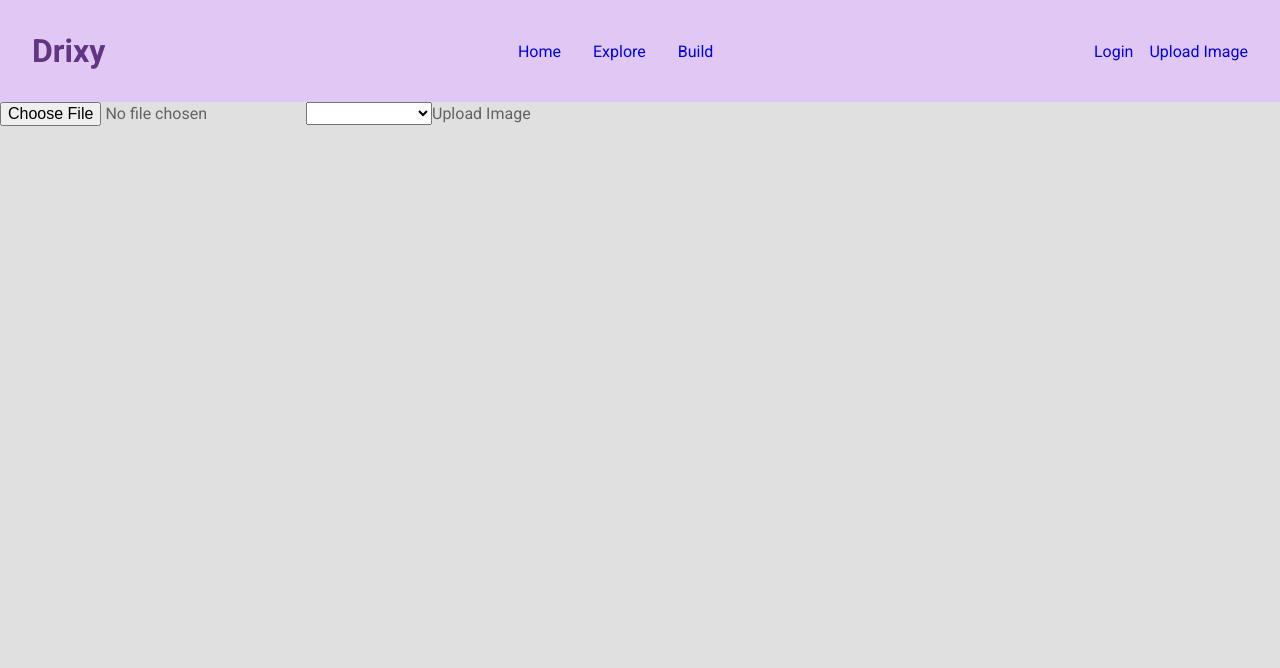
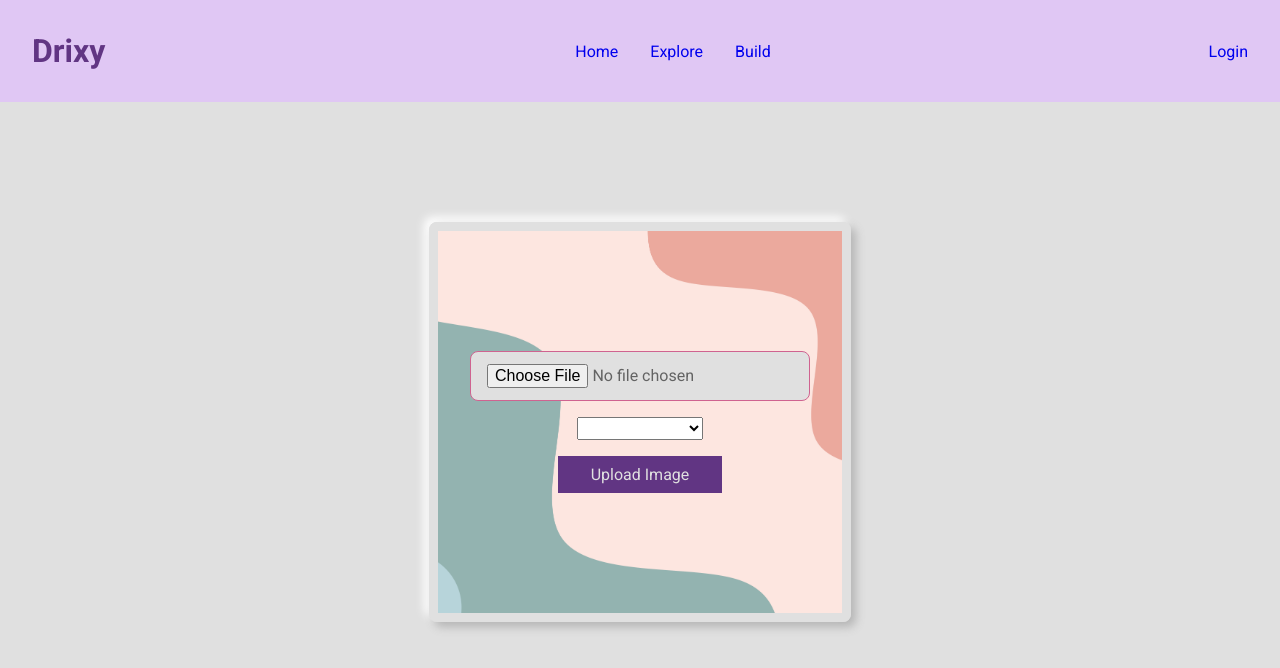
Before and after one commit to ManishBisht777/Drixy, a React (Create React App) app: page /imageupload in a window 1280 px wide. Shown: the top 668 px of the page. Built offline with nearby package versions, Linux system fonts and the light colour scheme; no server answers.

Commit message:
feat : logout User

```diff
--- a/src/components/navbar/navbar.js
+++ b/src/components/navbar/navbar.js
@@ -3,14 +3,24 @@ import logo from "../../images/artsy.svg";
 import { Link, NavLink } from "react-router-dom";
 import ham from "../../images/ham.svg";
 import close from "../../images/close.svg";
+import { useDispatch, useSelector } from "react-redux";
+import { setUser } from "../../store/AuthSlice";
 
 const Navbar = () => {
   const [toggleNav, setToggleNav] = useState(false);
+  const { user } = useSelector((state) => state.auth);
 
   const toggleNavbar = (e) => {
     e.stopPropagation();
     console.log(e.target.tagName);
     setToggleNav(!toggleNav);
+  };
+
+  const dispatch = useDispatch();
+
+  const logoutHandle = () => {
+    localStorage.removeItem("user");
+    dispatch(setUser(null));
   };
 
   return (
@@ -59,17 +69,24 @@ const Navbar = () => {
           </NavLink>
         </li>
       </ul>
+
       <ul className="container gap--md navbar__NavLinks ">
+        {!user ? (
           <li>
             <Link className="button--secondary" to="/login">
               Login
             </Link>
           </li>
+        ) : (
+          <>
+            <button onClick={() => logoutHandle()}>Logout</button>
             <li>
               <Link className="button--secondary" to="/imageupload">
                 Upload Image
               </Link>
             </li>
+          </>
+        )}
       </ul>
 
       <button className="nav__close" onClick={() => setToggleNav(!toggleNav)}>
--- a/src/pages/imageUpload/imageUpload.js
+++ b/src/pages/imageUpload/imageUpload.js
@@ -50,8 +50,11 @@ const ImageUpload = () => {
   };
 
   return (
-    <div>
-      <form action="">
+    <div className="auth-container container container--center gap--md">
+      <form
+        className="auth container container--col container--center gap--md image-container"
+        action=""
+      >
         <input type="file" onChange={(e) => setImg(e.target.files[0])} />
         <select onChange={(e) => setType(e.target.value)}>
           <option value=""></option>
@@ -62,7 +65,9 @@ const ImageUpload = () => {
           <option value="features">features</option>
           <option value="miscellaneous">miscellaneous</option>
         </select>
-        <button onClick={(e) => uploadFile(e)}>Upload Image</button>
+        <button className="button--primary" onClick={(e) => uploadFile(e)}>
+          Upload Image
+        </button>
       </form>
     </div>
   );
```
Lines whose indentation alone changed are shown as unchanged.
